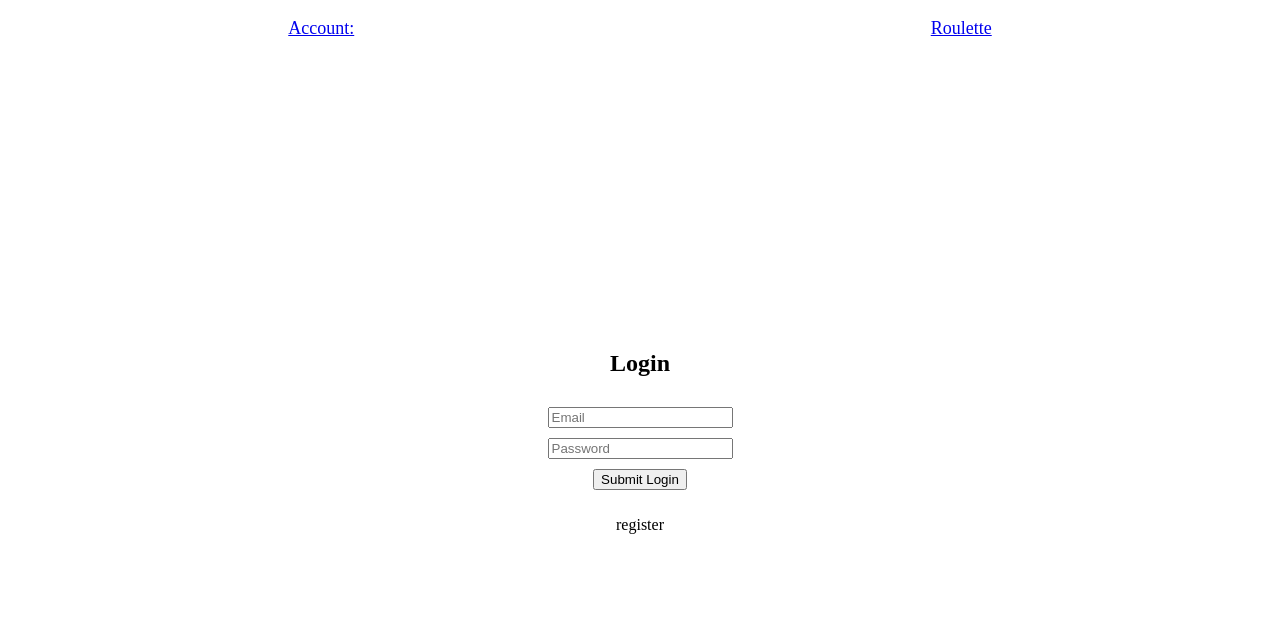
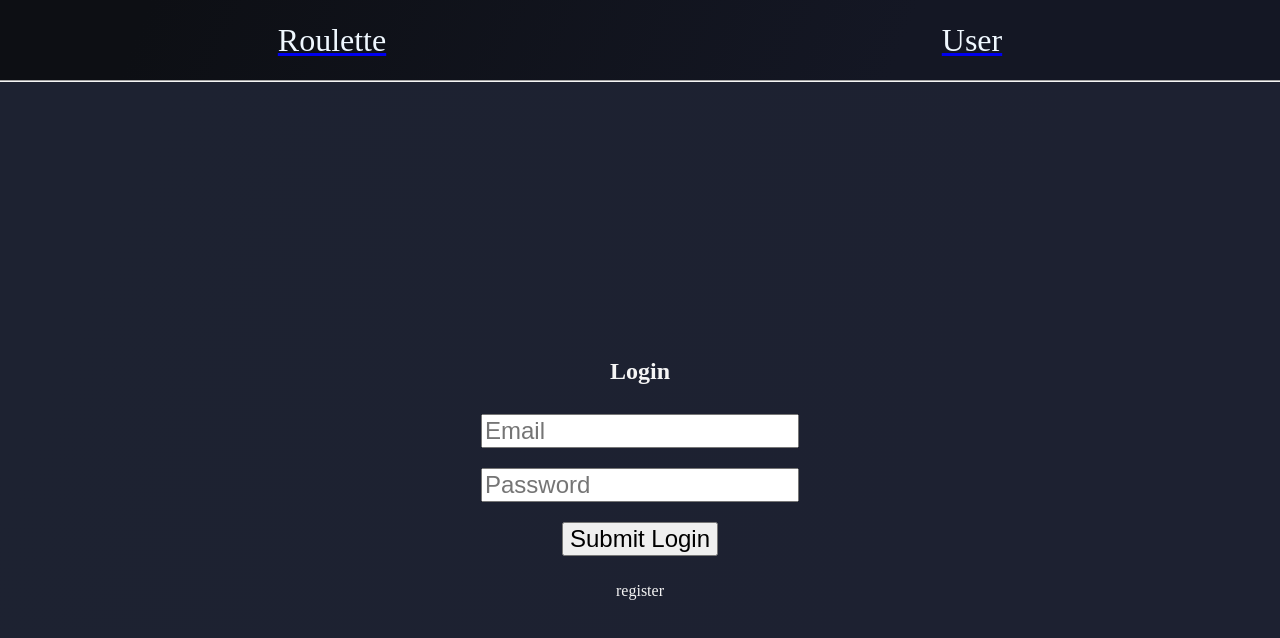
Before and after one commit to Ajdamos/AC-casino, a Next.js app: page /login in a window 1280 px wide. Shown: the top 638 px of the page. Built offline with nearby package versions, Linux system fonts and the light colour scheme; no server answers.

Commit message:
color edited
color edited

```diff
--- a/app/account/account.css
+++ b/app/account/account.css
@@ -10,3 +10,7 @@ body{
     justify-content: center;
     align-items: center;
 }
+.item{
+    color:aliceblue;
+    font-size: xx-large;
+}
--- /dev/null
+++ b/app/app.css
@@ -0,0 +1,3 @@
+body{
+    background: linear-gradient(112.1deg, rgb(29, 34, 49) 11.4%, rgb(29, 33, 49) 70.2%);
+}
--- a/app/layout.js
+++ b/app/layout.js
@@ -2,7 +2,7 @@
 import { userContext } from "../Components/contextUser";
 import Navbar from "./navbar/page";
 import { useState } from "react";
-
+import "./app.css"
 
 export default function RootLayout({ children }) {
   const [user, setUser] = useState("")
--- a/app/login/register.css
+++ b/app/login/login.css
@@ -2,14 +2,18 @@ body{
     margin: 0;
 }
 .container{
+    color: whitesmoke;
     height: 90vh;
     width: 100vw;
     display: flex;
-
     flex-direction: column;
     justify-content: center;
     align-items: center;
 }
 .item{
-    margin: 10px
+    margin: 10px;
+    font-size: x-large;
 }
+.black{
+    color: black;
+}
--- a/app/login/page.js
+++ b/app/login/page.js
@@ -1,7 +1,7 @@
 "use client";
 import { useState } from "react";
 import { useRouter } from "next/navigation";
-import "./register.css"
+import "./login.css"
 import { loginUser } from "../../Components/loginUser";
 import { addUser } from "../../Components/addUser";
 
@@ -28,9 +28,9 @@ export default function login() {
       return (
       <div className="container">
         <h2>Login</h2>
-        <input placeholder='Email' className="item" onChange={(e) => setInformation(information => ({...information, email: e.target.value}))} value={information.email}/>
-        <input type="password" placeholder='Password' onChange={(e) => setInformation(information => ({...information, password: e.target.value}))} value={information.password}/>
-        <button className="item" onClick={() => HandleSubmitLogin()}> Submit Login </button>
+        <input className="item black" placeholder='Email'  onChange={(e) => setInformation(information => ({...information, email: e.target.value}))} value={information.email}/>
+        <input className="item black" type="password" placeholder='Password' onChange={(e) => setInformation(information => ({...information, password: e.target.value}))} value={information.password}/>
+        <button className="item black" onClick={() => HandleSubmitLogin()}> Submit Login </button>
         <p onClick={() => setPageState("register")}>register</p>
     </div>
     )}
@@ -38,12 +38,12 @@ export default function login() {
     else if(pageState === "register"){
     return (
     <div className="container">
-      <h2>Register</h2>
-        <input className="item" placeholder='Name or Nickname' onChange={(e) => setInformation(information => ({...information, name: e.target.value}))} value={information.name}/>
-        <input className="item" placeholder='Email' onChange={(e) => setInformation(information => ({...information, email: e.target.value}))} value={information.email}/>
-        <input type="password" className="item" placeholder='Password' onChange={(e) => setInformation(information => ({...information, password: e.target.value}))} value={information.password}/>
+      <h2 className="item">Register</h2>
+        <input className="item black" placeholder='Name or Nickname' onChange={(e) => setInformation(information => ({...information, name: e.target.value}))} value={information.name}/>
+        <input className="item black" placeholder='Email' onChange={(e) => setInformation(information => ({...information, email: e.target.value}))} value={information.email}/>
+        <input className="item black" type="password" placeholder='Password' onChange={(e) => setInformation(information => ({...information, password: e.target.value}))} value={information.password}/>
         <button className="item" onClick={() => HandleSubmitRegister()}> Submit Register </button>
-        <p onClick={() => setPageState("login")}>login</p>
+        <p className="item" onClick={() => setPageState("login")}>login</p>
     </div>
   )}
 }
--- a/app/navbar/navbar.css
+++ b/app/navbar/navbar.css
@@ -1,10 +1,21 @@
 .containerNavbar{
+    background: linear-gradient(112.1deg, rgb(13, 15, 20) 11.4%, rgb(20, 23, 36) 70.2%);
     display: flex;
     flex-direction: row;
     justify-content: space-around;
+    align-items: center;
     height: 10vh;
     width: 100vw;
+    border-bottom: 2px groove whitesmoke;
+    margin-bottom: 35px;
 }
 .navItem{
+    font-size: xx-large;
+    text-decoration: none;
+    color: aliceblue;
+}
+.navItem:visited{
     font-size: large;
+    text-decoration: none;
+    color: aliceblue;
 }
--- a/app/navbar/page.js
+++ b/app/navbar/page.js
@@ -21,8 +21,8 @@ export default function navbar(){
       }, [])
     return (
         <div className="containerNavbar">
-            <Link a href="/account"><p className="navItem">Account: {user?.nickname}</p></Link>
             <Link a href="/roulette"><p className="navItem">Roulette</p></Link>
+            <Link a href="/account"><p className="navItem">User {user?.name}</p></Link>
         </div>
     )
 }
--- a/app/roulette/table.css
+++ b/app/roulette/table.css
@@ -1,3 +1,6 @@
+body{
+    margin: 0px;
+}
 .gridContainer{
     background-color: #00813e;
     justify-content: center;
@@ -60,7 +63,7 @@ input:focus{
 .picture{
     margin-left: 15px;
     margin-right: 15px;
-    border: black solid 5px;
+    border: white solid 5px;
     border-radius: 100px;
 }
 .chosen{
```
Also changed, not shown: app/account/page.js (+5 -6 lines), app/roulette/table.js (+10 -1 lines).
